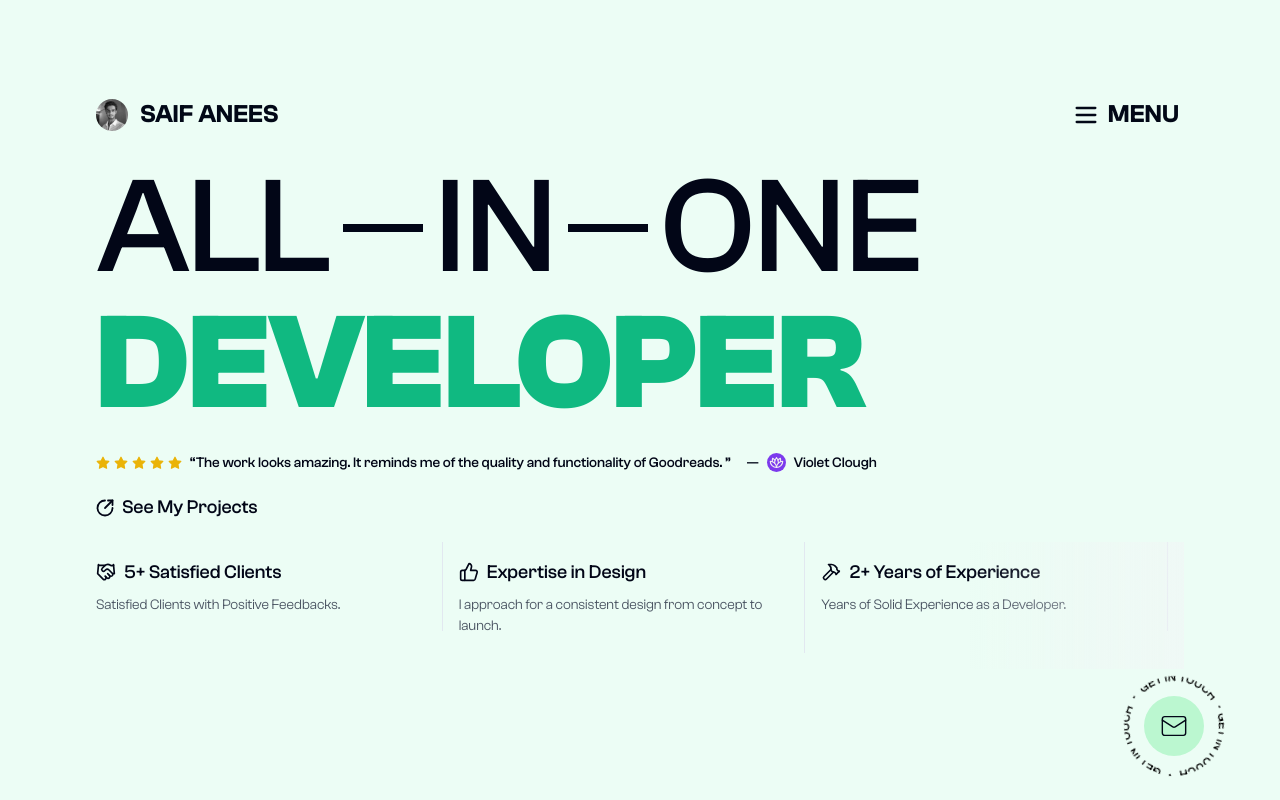
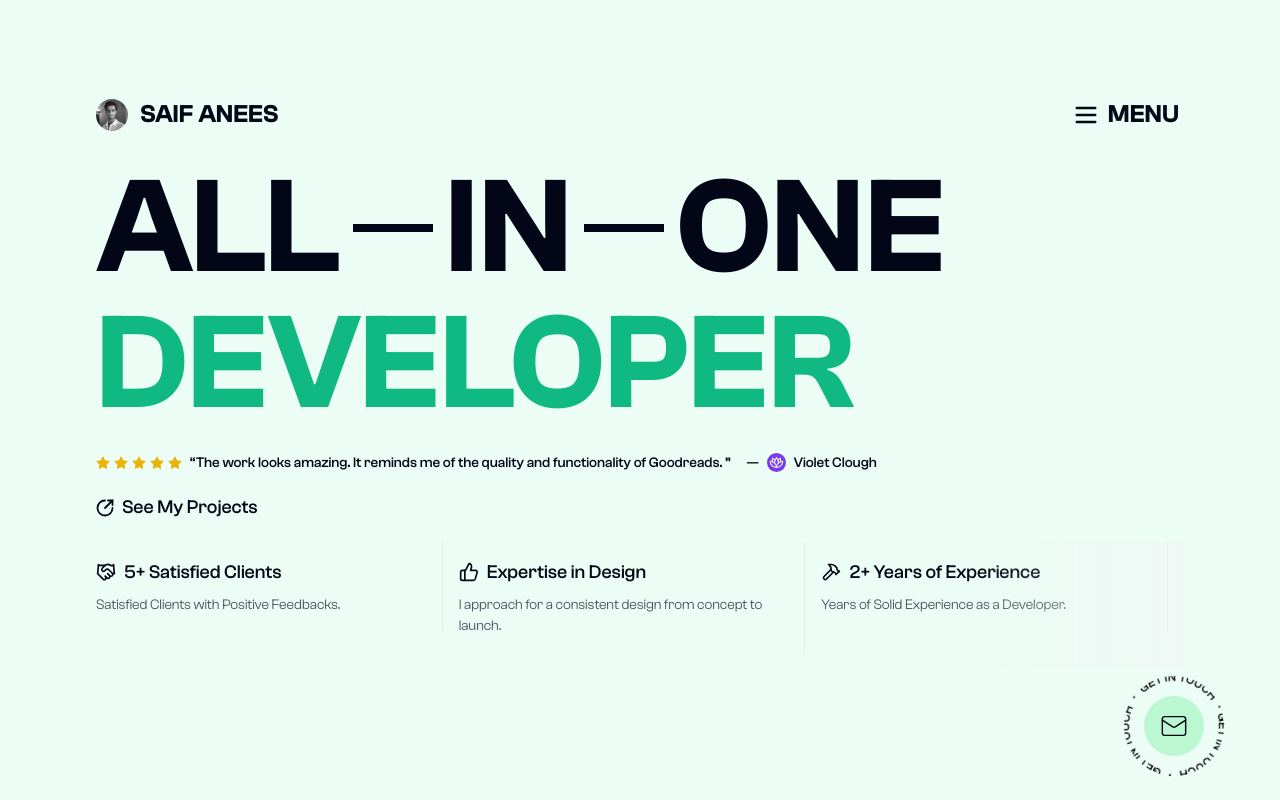
Before and after one commit to saiFaneeS/saif-anees-portfolio, a Next.js app: page / in a window 1280 px wide. Built offline with nearby package versions, Linux system fonts and the light colour scheme.

Commit message:
first commit

```diff
--- a/components/Hero.jsx
+++ b/components/Hero.jsx
@@ -44,10 +44,10 @@ export default function Hero() {
         isActive ? "slide-out-top" : "slide-in-bottom"
       } ${pageChanged ? "hidden" : ""}`}
     >
-      <div className="text-6xl w-full max-sm:text-4xl pr-4 font-extrabold leading-none">
+      <div className="text-6xl w-full max-sm:text-4xl pr-4 font-semibold leading-none">
         <div className="">
           <h1
-            className={`leading-none font-medium flex break-words justify-start items-center text-left text-slide-in-bottom`}
+            className={`leading-none font-semibold flex break-words justify-start items-center text-left text-slide-in-bottom`}
           >
             ALL
             <div className="min-w-4 max-w-20 flex-1 mx-2 sm:mx-3 h-2 max-sm:h-1 inline-block bg-slate-950"></div>
```
